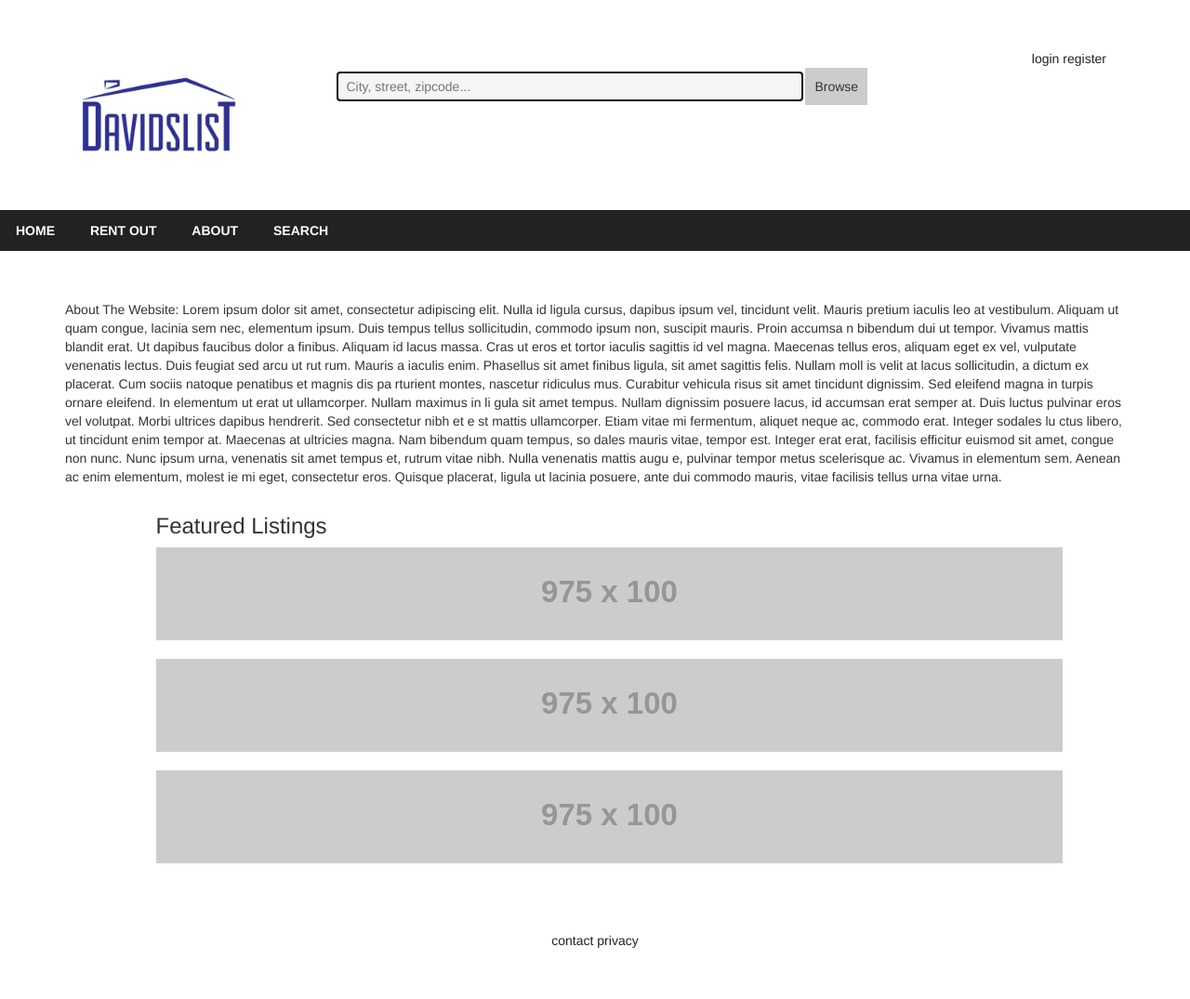
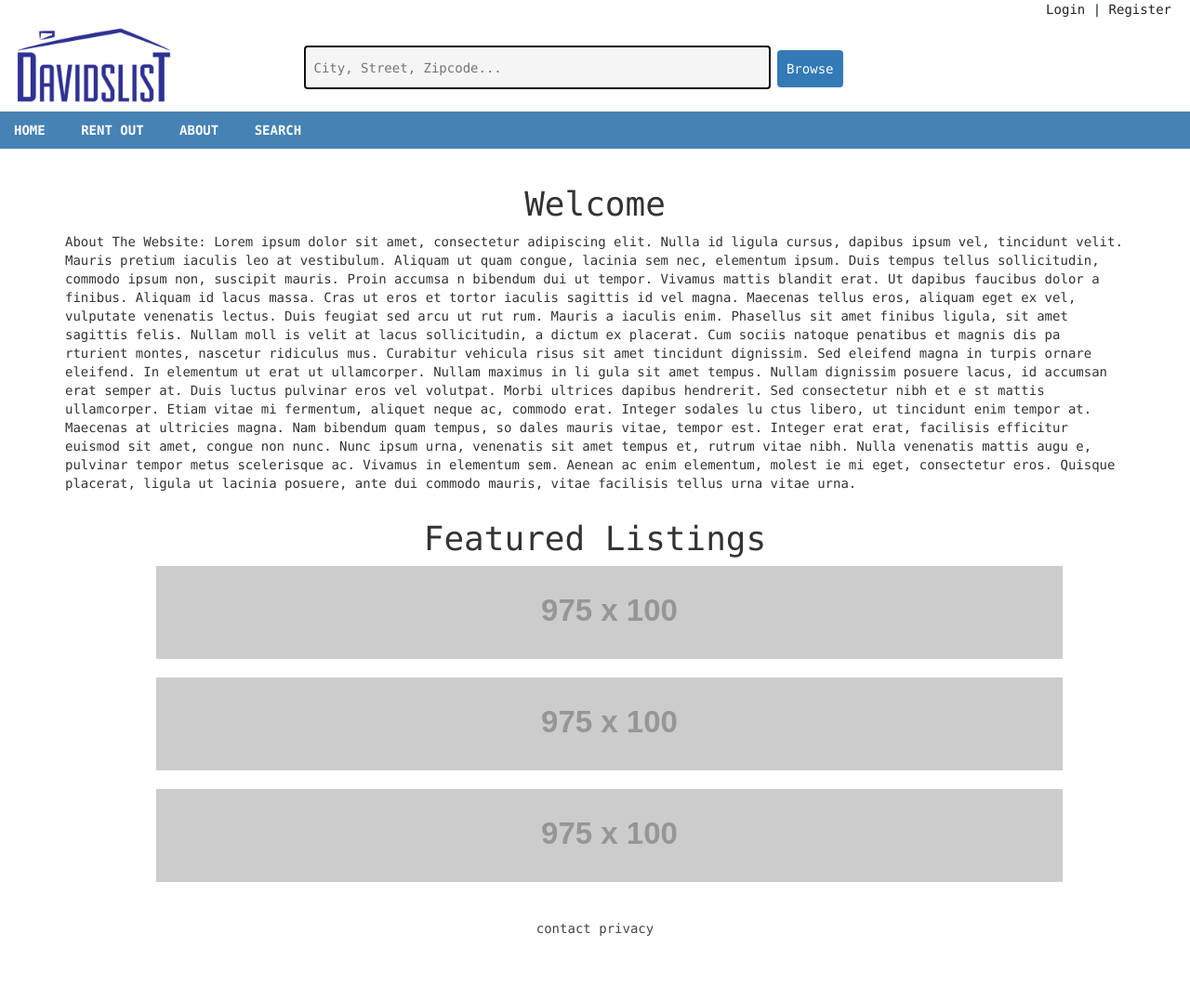
Before and after one commit to Stnguyenx3/DavidsList, a PHP site: page / in a window 1280 px wide. Shown: the whole page at 93% size. After the commit the page ends 1007 px from the top, so only its background shows below. Run offline with PHP 8.4, Linux system fonts and the light colour scheme; grey boxes labelled with a size stand in for pictures from a placeholder-image service; some libraries are stand-ins or nearby versions.

Commit message:
Fixed CSS reference in header.php and added basic layout for login page in login.php.

```diff
--- a/application/controller/home.php
+++ b/application/controller/home.php
@@ -37,4 +37,10 @@ class Home extends Controller{
         require APP . 'view/home/about.php';
         require APP . 'view/_templates/footer.php';
     }
+
+	public function login() {
+        require APP . 'view/_templates/header.php';
+        require APP . 'view/home/login.php';
+        require APP . 'view/_templates/footer.php';
+	}
 }
--- a/application/view/_templates/footer.php
+++ b/application/view/_templates/footer.php
@@ -1,6 +1,6 @@
 
     <!-- backlink to repo on GitHub, and affiliate link to Rackspace if you want to support the project -->
-	<div class="container">
+	<div class="container footer">
 
 				<div class="row">
 
--- a/application/view/_templates/header.php
+++ b/application/view/_templates/header.php
@@ -12,17 +12,18 @@
 
     <!-- CSS -->
     <link href="<?php echo URL; ?>css/style.css" rel="stylesheet">
-	<link href="css/bootstrap.min.css" rel="stylesheet">
+	<link href="../css/bootstrap.min.css" rel="stylesheet">
 </head>
 <body>
 
-	<div class="container">
+	<div class="container" id="header">
 
 		<div class="row">
 			<div class="col-sm-12">
 				<div class="user">
-					<a href="<?php echo URL."userProfile/index"; ?>">login</a>
-					<a href="<?php echo URL ; ?>">register</a>
+					<a href="<?php echo URL."userProfile/index"; ?>">Login</a>
+					<p style="display:inline">|</p>
+					<a href="<?php echo URL ; ?>">Register</a>
 				</div>
 			</div>
 		</div>
@@ -33,9 +34,10 @@
 				<img src="<?php echo URL; ?>img/logo.png" height="100">
 			</div>
 
-			<div class="col-sm-9">
-				<input id="search-input" type="text" placeholder="City, street, zipcode..." required autofocus/>
-				<button id="search-get" type="submit" onclick='onSearchClick()'>Browse</button>
+			<div class="col-sm-9" id="search-bar">
+				<input id="search-input" type="text" placeholder="City, Street, Zipcode..." required autofocus/>
+				<!--button id="search-get" type="submit" onclick='onSearchClick()'>Browse</button-->
+				<button type="button" class="btn btn-primary" type="submit" onclick="onSearchClick()">Browse</button>
 			</div>
 
 		</div>
--- a/application/view/home/index.php
+++ b/application/view/home/index.php
@@ -1,9 +1,9 @@
-
-<body>
+<body id="content">
 	<div class="container">
 		<div class="row">
 			<!--div class="col-sm-1"></div-->
 			<div class="col-sm-12">
+				<h1>Welcome</h1>
 				<p>
 					About The Website:
 					Lorem ipsum dolor sit amet, consectetur adipiscing elit. Nulla id ligula cursus, dapibus ipsum vel,
@@ -37,7 +37,7 @@
 			<div class="col-sm-1"></div>
 			<div class="col-sm-10">
 
-				<h3>Featured Listings</h3>
+				<h1>Featured Listings</h1>
 
 				<div class="row">
 					<div class="col-sm-12">
--- a/public/css/style.css
+++ b/public/css/style.css
@@ -1,7 +1,11 @@
-body {
-    font-family: Arial;
-    font-size: 14px;
+#content {
+	font-family: Lucida Console;
 }
+
+h1 {
+	text-align: center;
+}
+
 .logo {
     font-size: 100px;
     font-weight: bolder;
@@ -15,9 +19,9 @@ body {
     opacity: 0.1;
 }
 .navigation {
-    /*margin-left: 33px;*/
-    background-color: #222;
+	background-color: SteelBlue;
 }
+
 .navigation a {
     display: inline-block;
     padding: 10px 15px;
@@ -25,18 +29,15 @@ body {
     font-size: 14px;
     text-transform: uppercase;
     font-weight: bold;
-    border: 2px solid #222;
-    background: #222;
+	background-color: SteelBlue;
     color: #fff;
 }
 .navigation a:hover {
     color: #fff;
 }
 .container {
-    /*border: 1px solid #ddd;*/
     overflow: hidden;
     padding: 20px;
-    margin: 33px;
 }
 .container a {
     color: #222;
@@ -52,16 +53,11 @@ body {
 .container table tbody td {
     padding: 4px 10px;
 }
-/*.container .box {
-    border-top: 1px solid #ddd;
-    padding-top: 10px;
-    margin-top: 30px;
-}*/
 .container input {
     background-color: #f5f5f5;
     border: 0;
     width: 500px;
-    height: 30px;
+    height: 45px;
     padding: 5px 10px;
 }
 .container input[type="submit"] {
@@ -73,7 +69,6 @@ body {
     color: #fff;
 }
 .container button {
-    background-color: #ccc;
     border: 0;
     height: 40px;
     padding: 5px 10px;
@@ -83,24 +78,18 @@ body {
     background-color: #222;
     color: #fff;
 }
-.footer {
-    padding-bottom: 20px;
-    margin: auto;
-    bottom: 0px;
-    left: 50%;
-    /*text-align: right;*/
-    font-size: 11px;
-    opacity: 0.5;
-    position: absolute;
-}
+
 .footer a {
     color: #454545;
 }
 
-/*header*/
-.search-header {
-    overflow: hidden;
-    color: #454545;
+#header {
+	padding: 0px;
+	margin: 0px;
+}
+
+div#header.container {
+	width: 100%;
 }
 
 .user {
@@ -109,3 +98,7 @@ body {
     float: right;
     margin-right: 20px;
 }
+
+#search-bar {
+	padding-top: 30px;
+}
```
Also changed, not shown: application/view/home/login.php (added, +20 -0 lines).
